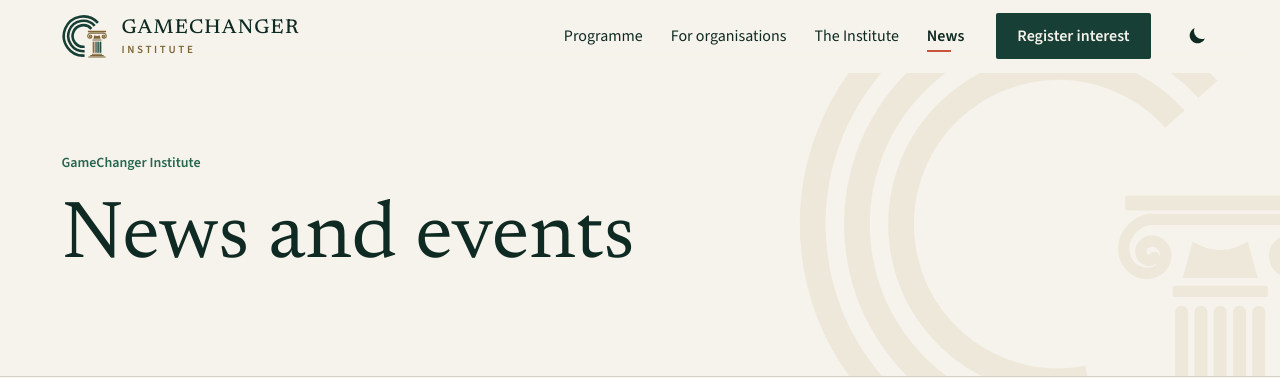
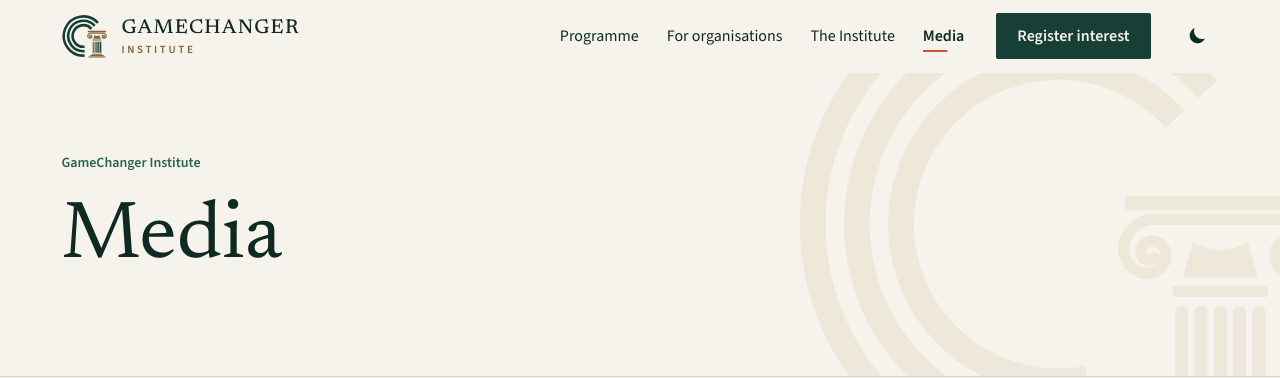
Before and after one commit to Iamnot0/GamechangerInstitute, a Next.js app in the folder frontend/: page /news in a window 1280 px wide. Shown: the top 378 px of the page. Built offline with nearby package versions, Linux system fonts and the light colour scheme; no server answers.

Commit message:
Rename News to Media across site navigation, pages, and staff console

```diff
--- a/frontend/src/app/(admin)/admin/posts/[id]/page.tsx
+++ b/frontend/src/app/(admin)/admin/posts/[id]/page.tsx
@@ -17,7 +17,7 @@ export default async function PostPage({ params }: PageProps<"/admin/posts/[id]"
     <div className="admin-page">
       <header className="admin-page__header">
         <Link href="/admin/posts/" className="admin-page__back">
-          News
+          Media
         </Link>
         <h1 className="admin-page__title">{post.title}</h1>
         {post.status === "published" ? (
--- a/frontend/src/app/(admin)/admin/posts/new/page.tsx
+++ b/frontend/src/app/(admin)/admin/posts/new/page.tsx
@@ -9,7 +9,7 @@ export default function NewPostPage() {
     <div className="admin-page">
       <header className="admin-page__header">
         <Link href="/admin/posts/" className="admin-page__back">
-          News
+          Media
         </Link>
         <h1 className="admin-page__title">New post</h1>
       </header>
--- a/frontend/src/app/(admin)/admin/posts/page.tsx
+++ b/frontend/src/app/(admin)/admin/posts/page.tsx
@@ -6,7 +6,7 @@ import { listPosts } from "@/lib/admin-api";
 import { load } from "@/lib/admin-load";
 import { formatDay } from "@/lib/format";
 
-export const metadata: Metadata = { title: "News" };
+export const metadata: Metadata = { title: "Media" };
 
 export default async function PostsPage() {
   const result = await load(listPosts);
@@ -17,8 +17,8 @@ export default async function PostsPage() {
     <div className="admin-page">
       <header className="admin-page__header admin-page__header--split">
         <div>
-          <h1 className="admin-page__title">News</h1>
-          <p className="admin-page__lede">Post photos, a video or an event. Published posts appear on the News page of the site.</p>
+          <h1 className="admin-page__title">Media</h1>
+          <p className="admin-page__lede">Post photos, a video or an event. Published posts appear on the Media page of the site.</p>
         </div>
         <Link href="/admin/posts/new/" className="button button--primary">
           New post
--- a/frontend/src/app/(site)/news/[slug]/page.tsx
+++ b/frontend/src/app/(site)/news/[slug]/page.tsx
@@ -19,7 +19,7 @@ export const generateStaticParams = () => [];
 export async function generateMetadata({ params }: PostPageProps): Promise<Metadata> {
   const post = await getPost((await params).slug);
   if (!post) return { title: "Post not found" };
-  const lead = paragraphs(post.body)[0] ?? `${post.title}, from GameChanger Institute news and events.`;
+  const lead = paragraphs(post.body)[0] ?? `${post.title}, from GameChanger Institute media.`;
   return pageMetadata({ title: post.title, description: lead.slice(0, 155), path: `/news/${post.slug}/` });
 }
 
@@ -32,7 +32,7 @@ export default async function PostPage({ params }: PostPageProps) {
     <article className="post" aria-labelledby="page-title">
       <div className="post__inner">
         <Link href="/news/" className="post__back">
-          News and events
+          Media
         </Link>
         <p className="post__date">{formatDay(post.event_date ?? post.published_at)}</p>
         <h1 id="page-title" className="post__title">
--- a/frontend/src/app/(site)/news/page.tsx
+++ b/frontend/src/app/(site)/news/page.tsx
@@ -11,7 +11,7 @@ import { breadcrumb } from "@/lib/structured-data";
 export const revalidate = 300;
 
 export const metadata = pageMetadata({
-  title: "News and events",
+  title: "Media",
   description:
     "Roundtables, keynotes and cohort milestones from GameChanger Institute and the ARISE Leadership Transformation Programme Series.",
   path: "/news/",
@@ -33,7 +33,7 @@ export default async function NewsPage() {
 
   return (
     <>
-      <PageIntro context="GameChanger Institute" title="News and events" />
+      <PageIntro context="GameChanger Institute" title="Media" />
       <section className="news" aria-label="Posts">
         <div className="news__inner">
           {posts.length === 0 ? (
@@ -54,7 +54,7 @@ export default async function NewsPage() {
           )}
         </div>
       </section>
-      <JsonLd data={breadcrumb("News and events", "/news/")} />
+      <JsonLd data={breadcrumb("Media", "/news/")} />
     </>
   );
 }
--- a/frontend/src/components/admin/AdminHeader.tsx
+++ b/frontend/src/components/admin/AdminHeader.tsx
@@ -8,7 +8,7 @@ type AdminHeaderProps = { email: string | null; isAdmin: boolean };
 export function AdminHeader({ email, isAdmin }: AdminHeaderProps) {
   const navItems = [
     { href: "/admin/enquiries/", label: "Enquiries" },
-    { href: "/admin/posts/", label: "News" },
+    { href: "/admin/posts/", label: "Media" },
     ...(isAdmin ? [{ href: "/admin/staff/", label: "Staff" }] : []),
   ];
 
--- a/frontend/src/components/admin/PostEditor.tsx
+++ b/frontend/src/components/admin/PostEditor.tsx
@@ -92,7 +92,7 @@ export function PostEditor({ post }: { post: AdminPost | null }) {
           size_bytes: blob.size,
           width,
           height,
-          alt: title.trim() || "Photo from GameChanger Institute news",
+          alt: title.trim() || "Photo from GameChanger Institute media",
         });
         if (!recorded.ok) throw new Error(recorded.message);
         setPhotos((current) => [...current, recorded.value]);
@@ -146,12 +146,12 @@ export function PostEditor({ post }: { post: AdminPost | null }) {
   const submit = (publish: boolean) =>
     startTransition(async () => {
       const result = await savePost(post?.id ?? null, fields(), version, publish);
-      settle(result, publish || published ? "Saved. It is live on the News page." : "Draft saved. It is not on the site yet.");
+      settle(result, publish || published ? "Saved. It is live on the Media page." : "Draft saved. It is not on the site yet.");
     });
 
   const unpublish = () =>
     startTransition(async () => {
-      if (post) settle(await unpublishPost(post.id, version), "Taken off the News page. It is kept here as a draft.");
+      if (post) settle(await unpublishPost(post.id, version), "Taken off the Media page. It is kept here as a draft.");
     });
 
   const remove = () =>
--- a/frontend/src/components/admin/StaffManager.tsx
+++ b/frontend/src/components/admin/StaffManager.tsx
@@ -83,7 +83,7 @@ export function StaffManager({ users, currentUserId }: StaffManagerProps) {
               value={role}
               onChange={(event) => setRole(event.target.value as StaffRole)}
             >
-              <option value="staff">Staff (Enquiries and News)</option>
+              <option value="staff">Staff (Enquiries and Media)</option>
               <option value="admin">Administrator (includes Staff access)</option>
             </select>
           </label>
--- a/frontend/src/content/site.ts
+++ b/frontend/src/content/site.ts
@@ -14,7 +14,7 @@ export const primaryNav: readonly NavItem[] = [
   { href: "/programme/", label: "Programme" },
   { href: "/organisations/", label: "For organisations" },
   { href: "/institute/", label: "The Institute" },
-  { href: "/news/", label: "News" },
+  { href: "/news/", label: "Media" },
 ];
 
 export const registerLink: NavItem = { href: "/register/", label: "Register interest" };
```
